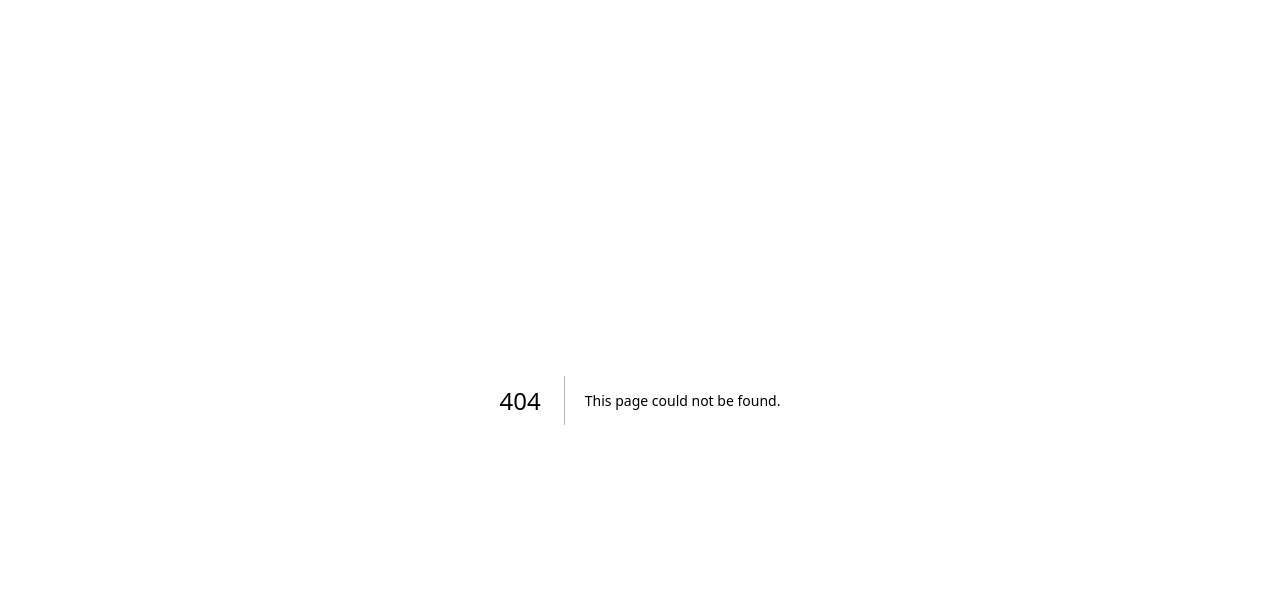
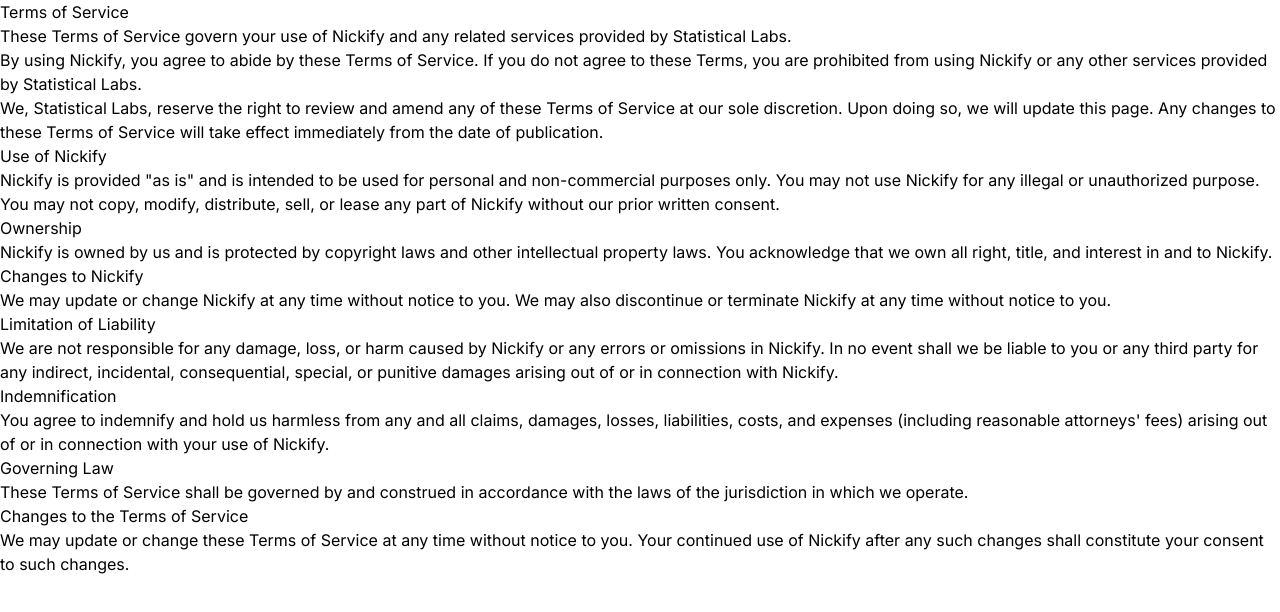
Before and after one commit to StatisticalLabs/nickify-website, a Next.js app: page /terms in a window 1280 px wide. Before the commit this address had no page. Shown: the top 612 px of the page. Built offline with nearby package versions, Linux system fonts and the light colour scheme.

Commit message:
add privacy and terms of service, update footer

```diff
--- a/components/footer.tsx
+++ b/components/footer.tsx
@@ -47,7 +47,7 @@
   ],
   legal: [
     { name: "Privacy Policy", href: "/privacy" },
-    { name: "Terms of Use", href: "/terms" },
+    { name: "Terms of Service", href: "/terms" },
   ],
 };
 
--- /dev/null
+++ b/pages/privacy.mdx
@@ -0,0 +1,25 @@
+# Privacy Policy
+
+This Privacy Policy explains how we at Statistical Labs collect, use, store, and share your information. Use of Nickify and it's services is considered an agreement to the terms in this Policy.
+
+## What data does Nickify store?
+
+- Guild IDs
+- User IDs
+- YouTube Channel IDs
+
+## Why does Nickify need and use this data?
+
+1. Guild IDs are stored to know which guild a user's nickname should be updated on.
+
+2. User IDs are stored to know what user's nickname should be updated.
+
+3. YouTube Channel IDs are stored to keep track of it's subscriber count and update the user's nickname when needed.
+
+## Does Nickify share our data with any 3rd parties?
+
+No, we don't share data with any 3rd parties. So you'll be sure your data won't appear on the dark web!
+
+## How can users contact the bot owner?
+
+Users can join our [Discord server](/discord) and contact us through there.
--- /dev/null
+++ b/pages/terms.mdx
@@ -0,0 +1,35 @@
+# Terms of Service
+
+These Terms of Service govern your use of Nickify and any related services provided by Statistical Labs.
+
+By using Nickify, you agree to abide by these Terms of Service. If you do not agree to these Terms, you are prohibited from using Nickify or any other services provided by Statistical Labs.
+
+We, Statistical Labs, reserve the right to review and amend any of these Terms of Service at our sole discretion. Upon doing so, we will update this page. Any changes to these Terms of Service will take effect immediately from the date of publication.
+
+## Use of Nickify
+
+Nickify is provided "as is" and is intended to be used for personal and non-commercial purposes only. You may not use Nickify for any illegal or unauthorized purpose. You may not copy, modify, distribute, sell, or lease any part of Nickify without our prior written consent.
+
+## Ownership
+
+Nickify is owned by us and is protected by copyright laws and other intellectual property laws. You acknowledge that we own all right, title, and interest in and to Nickify.
+
+## Changes to Nickify
+
+We may update or change Nickify at any time without notice to you. We may also discontinue or terminate Nickify at any time without notice to you.
+
+## Limitation of Liability
+
+We are not responsible for any damage, loss, or harm caused by Nickify or any errors or omissions in Nickify. In no event shall we be liable to you or any third party for any indirect, incidental, consequential, special, or punitive damages arising out of or in connection with Nickify.
+
+## Indemnification
+
+You agree to indemnify and hold us harmless from any and all claims, damages, losses, liabilities, costs, and expenses (including reasonable attorneys' fees) arising out of or in connection with your use of Nickify.
+
+## Governing Law
+
+These Terms of Service shall be governed by and construed in accordance with the laws of the jurisdiction in which we operate.
+
+## Changes to the Terms of Service
+
+We may update or change these Terms of Service at any time without notice to you. Your continued use of Nickify after any such changes shall constitute your consent to such changes.
```
Also changed, not shown: pages/_meta.json (+16 -0 lines).
